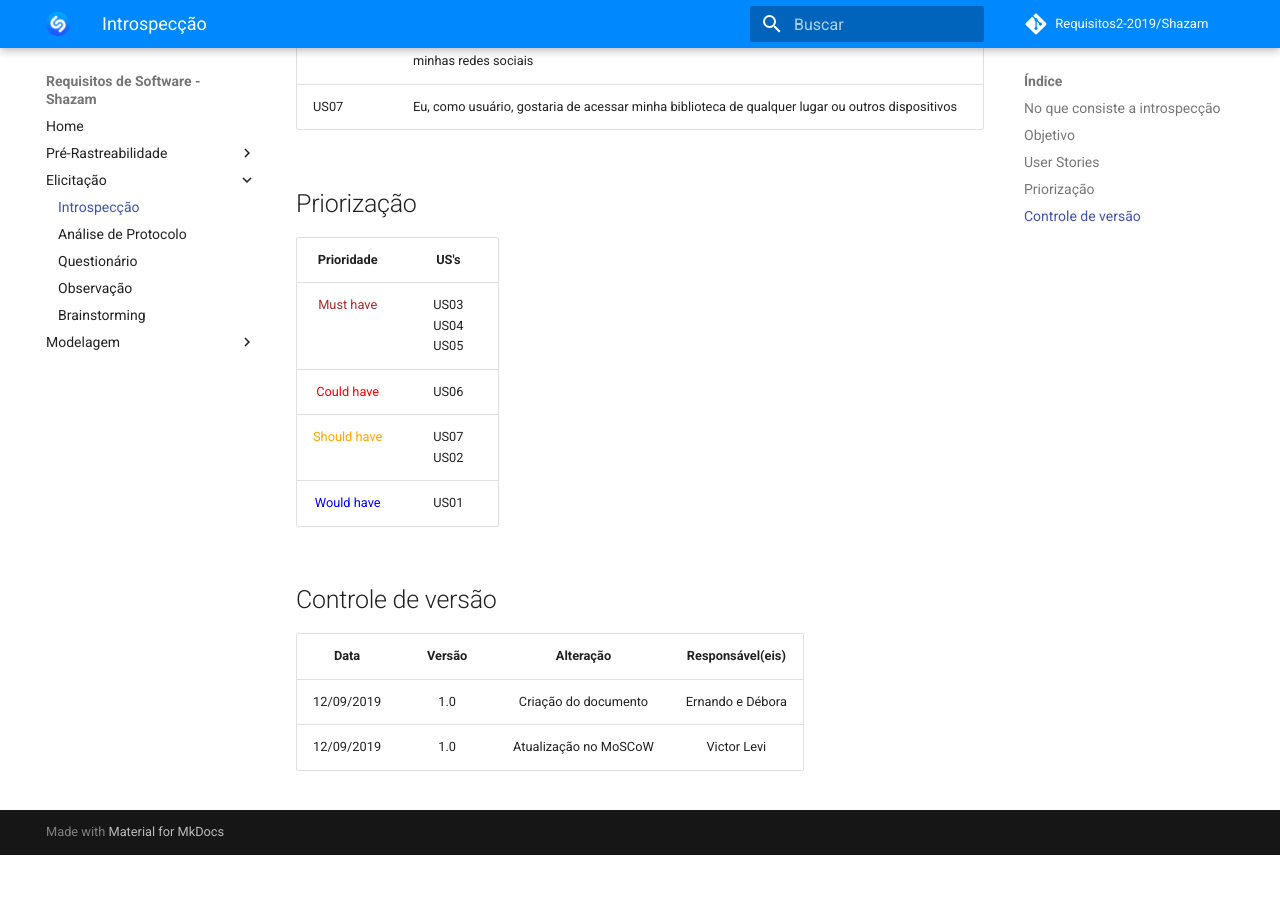
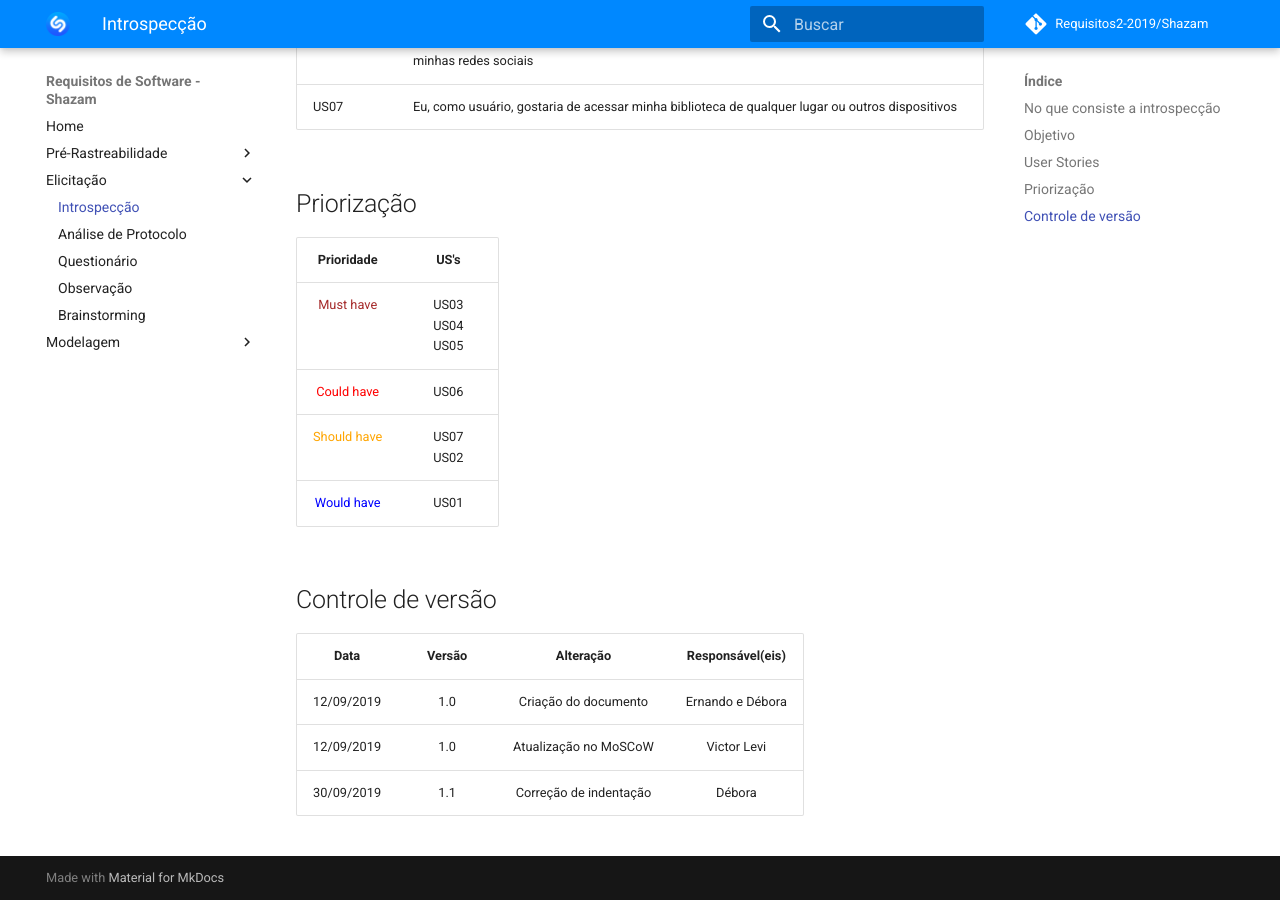
Before and after one commit to Wictorgirardi/2019.2-Shazam, an MkDocs documentation site: the page built from docs/elicitacao/introspeccao.md, in a window 1280 px wide and 900 px high, scrolled down 908 px. Built offline with MkDocs 1.6.1 and Material for MkDocs 9.7.7, drawn with Linux system fonts in a browser that asks for light colours; comment, search, counter and statistics services are not loaded; before the commit the page ends 1763 px from its top, so only the background shows below that.

Commit message:
Update introspeccao.md

```diff
--- a/docs/elicitacao/introspeccao.md
+++ b/docs/elicitacao/introspeccao.md
@@ -2,11 +2,11 @@
 
 ## No que consiste a introspecção
 
-Introspecção é uma técnica rica que consiste em entender quais prioridades o sistema deve possuir para que seja um sucesso. Demanda do Engenheiro de Requisitos imaginar o que ele gostaria, se ele tivesse que desempenhar uma dada tarefa, com os equipamentos disponíveis e demais recursos.
+<p align="justify">Introspecção é uma técnica rica que consiste em entender quais prioridades o sistema deve possuir para que seja um sucesso. Demanda do Engenheiro de Requisitos imaginar o que ele gostaria, se ele tivesse que desempenhar uma dada tarefa, com os equipamentos disponíveis e demais recursos.</p>
 
 ## Objetivo
 
-O principal objetivo é fazer com que o Engenheiro de Requisitos imagine como um possível usuário do software gostaria de usá-lo, conseguindo assim levantar requisitos. Os requisitos serão levantados como histórias de usuário.
+<p align="justify">O principal objetivo é fazer com que o Engenheiro de Requisitos imagine como um possível usuário do software gostaria de usá-lo, conseguindo assim levantar requisitos. Os requisitos serão levantados como histórias de usuário.</p>
 
 ## User Stories
 
@@ -36,3 +36,4 @@
 |:--:|:----:|:-------:|:---:|
 | 12/09/2019 | 1.0 | Criação do documento | Ernando e Débora |
 | 12/09/2019 | 1.0 | Atualização no MoSCoW | Victor Levi |
+|30/09/2019|1.1|Correção de indentação|Débora|
```
